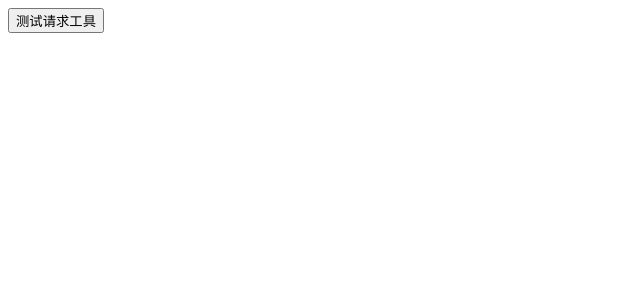
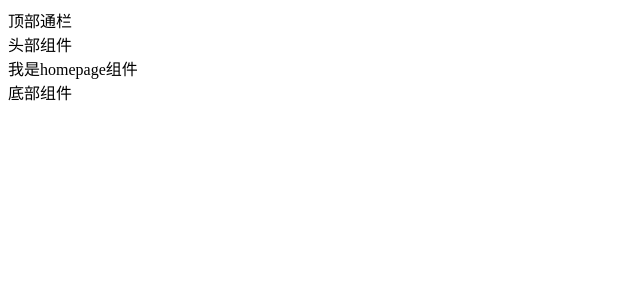
Before and after one commit to 2213595911/little-rabbit-pc, a Vue app: page / in a window 1280 px wide. Before the commit this address had no page. Shown: the top 300 px of the page, without its empty margins (0-640 px from the left). Built offline with nearby package versions, Linux system fonts and the light colour scheme.

Commit message:
首页容器和路由

```diff
--- a/src/App.vue
+++ b/src/App.vue
@@ -1,19 +1,12 @@
 <template>
-    <div>
-        <button @click="fn">测试请求工具</button>
-    </div>
+    <router-view></router-view>
 </template>
 
 <script>
 import request from "@/utils/request";
 export default {
     name: "App",
-    setup() {
-        function fn() {
-            request("/member/profile", "get", { a: 100 });
-        }
-        return { fn };
-    },
+    setup() {},
 };
 </script>
 
--- a/src/router/index.js
+++ b/src/router/index.js
@@ -1,12 +1,21 @@
 import { createRouter, createWebHashHistory } from "vue-router";
 
-const routes = [];
+// 路由懒加载
+const Layout = () => import("@/views/Layout");
+const Home = () => import("@/views/home/Home");
+const routes = [
+    {
+        path: "/",
+        component: Layout,
+        children: [{ path: "/", component: Home }],
+    },
+];
 
 // vue2.0中通过使用 new VurRouter({}) 来创建路由配置对象
 // vue3.0中通过使用 createRouter({}) 来创建路由配置对象
 const router = createRouter({
-  history: createWebHashHistory(),
-  routes,
+    history: createWebHashHistory(),
+    routes,
 });
 
 export default router;
--- /dev/null
+++ b/src/views/home/Home.vue
@@ -0,0 +1,9 @@
+<template>
+    <div>我是homepage组件</div>
+</template>
+<script>
+export default {
+    name: "Home",
+};
+</script>
+<style lang=""></style>
--- a/src/views/layout.vue
+++ b/src/views/layout.vue
@@ -1,7 +1,18 @@
-<template lang="">
-  <div></div>
+<template>
+    <!-- 顶部通栏 -->
+    <nav>顶部通栏</nav>
+    <!-- 头部组件 -->
+    <header>头部组件</header>
+    <!-- 内容容器 -->
+    <div class="mian">
+        <router-view></router-view>
+    </div>
+    <!-- 底部组件 -->
+    <footer>底部组件</footer>
 </template>
 <script>
-export default {};
+export default {
+    name: "Layout",
+};
 </script>
 <style lang=""></style>
```
Also changed, not shown: 1 other file (tests, documents, lock files or other folders).
